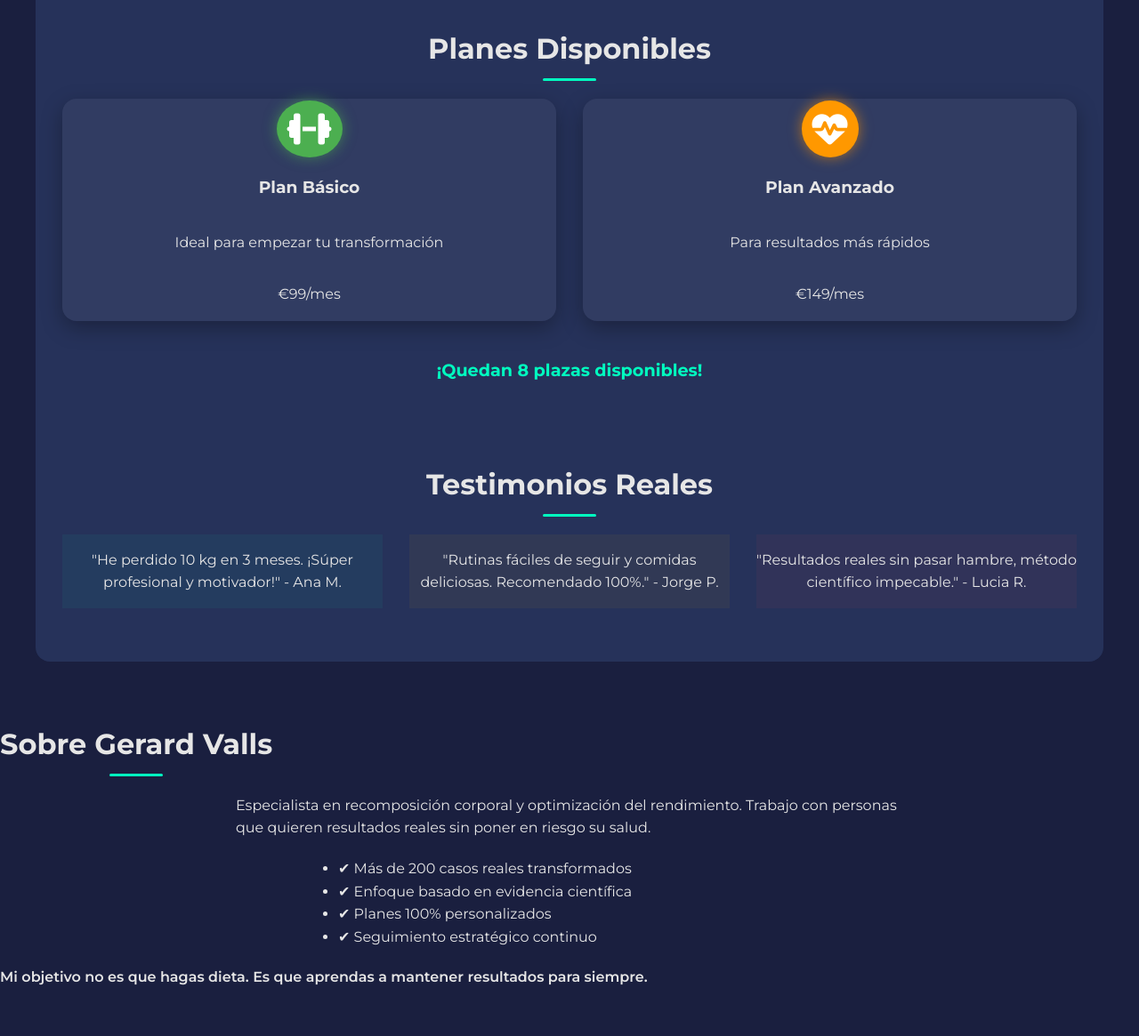
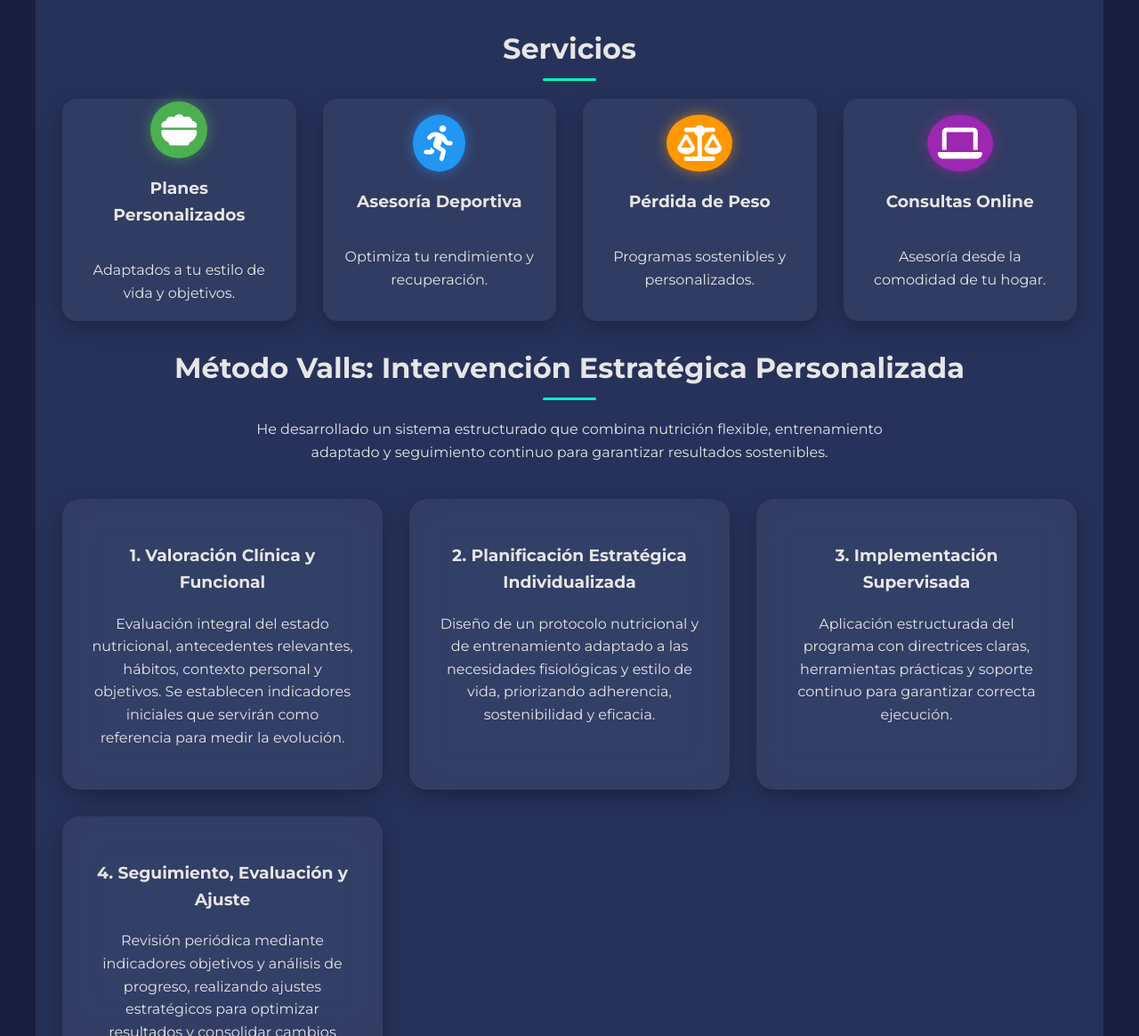
Before and after one commit to GerardValls25/Gerard, a plain HTML site: page index.html in a window 1280 px wide. Shown: the part 1635-2800 px from the top of the page at 89% size. Drawn offline with nearby package versions, Linux system fonts and the light colour scheme.

Commit message:
Update index.html

```diff
--- a/index.html
+++ b/index.html
@@ -484,7 +484,7 @@ body.light .icon-input {
 <body>
 <header>
   <img src="gerard.jpg" alt="Gerard Valls - Nutricionista Profesional" class="hero-fade" loading="lazy">
-<h1 class="hero-fade">Pierde grasa y gana músculo sin dejar de comer lo que más te gusta</h1>
+  <h1 class="hero-fade">Pierde grasa y gana músculo sin dejar de comer lo que mas te gusta</h1>
   <p class="hero-fade">Método estratégico basado en evidencia científica para resultados reales y sostenibles.</p>
   <div class="hero-fade" style="margin-bottom:20px;font-weight:600;color:var(--secondary);">⭐⭐⭐⭐⭐ 4.9/5 • Más de 200 transformaciones reales</div>
   <div class="hero-fade" style="display:flex;justify-content:center;gap:12px;flex-wrap:wrap;">
@@ -495,9 +495,8 @@ body.light .icon-input {
     Actualmente solo acepto <span id="header-plazas-num">8</span> nuevos clientes este mes.
   </p>
 </header>
-
 <nav>
-<a href="#planes">Planes</a>
+<a href="#servicios">Servicios</a>
 <a href="#testimonios">Testimonios</a>
 <a href="#consulta">Formulario</a>
 <a href="calculadora.html" target="_blank">Calculadora</a>
@@ -657,68 +656,155 @@ form.addEventListener("submit", (e) => {
 
 <main class="wrapper">
 
-<section id="planes">
-<h2>Planes Disponibles</h2>
+<!-- SERVICIOS -->
+<section id="servicios">
+<h2>Servicios</h2>
 <div class="services">
-  <div class="plan service">
+<div class="service">
 <div class="service-inner">
 <div class="service-front">
-        <i class="icon-planes fas fa-dumbbell"></i>
-        <h3>Plan Básico</h3>
-        <p>Ideal para empezar tu transformación</p>
-        <p class="precio">€99/mes</p>
+<i class="fas fa-bowl-food icon-planes"></i>
+<h3>Planes Personalizados</h3>
+<p>Adaptados a tu estilo de vida y objetivos.</p>
 </div>
 <div class="service-back">
 <ul>
-          <li>Rutina personalizada</li>
-          <li>Plan de comidas</li>
-          <li>Atención WhatsApp</li>
+<li>Evaluación inicial completa</li>
+<li>Plan nutricional flexible</li>
+<li>Seguimiento quincenal</li>
 </ul>
-        <button>Reservar Ahora</button>
+<button onclick="location.href='#consulta'">Solicitar</button>
 </div>
 </div>
 </div>
-  <div class="plan service">
+
+<div class="service">
 <div class="service-inner">
 <div class="service-front">
-        <i class="icon-peso fas fa-heartbeat"></i>
-        <h3>Plan Avanzado</h3>
-        <p>Para resultados más rápidos</p>
-        <p class="precio">€149/mes</p>
+<i class="fas fa-person-running icon-deporte"></i>
+<h3>Asesoría Deportiva</h3>
+<p>Optimiza tu rendimiento y recuperación.</p>
 </div>
 <div class="service-back">
 <ul>
-          <li>Rutina avanzada</li>
-          <li>Plan de comidas + sustituciones</li>
-          <li>Seguimiento semanal</li>
+<li>Plan de macronutrientes</li>
+<li>Recomendaciones de suplementación</li>
+<li>Ajuste de cargas de entrenamiento</li>
 </ul>
-        <button>Reservar Ahora</button>
+<button onclick="location.href='#consulta'">Solicitar</button>
 </div>
 </div>
 </div>
+
+<div class="service">
+<div class="service-inner">
+<div class="service-front">
+<i class="fas fa-scale-balanced icon-peso"></i>
+<h3>Pérdida de Peso</h3>
+<p>Programas sostenibles y personalizados.</p>
 </div>
-<div id="plazas-container" style="margin-top:40px;font-weight:bold;font-size:1.2rem;color:var(--danger);" aria-live="polite">
-<p id="contador-plazas"></p>
+<div class="service-back">
+<ul>
+<li>Reducción de grasa saludable</li>
+<li>Hábitos de alimentación duraderos</li>
+<li>Soporte psicológico</li>
+</ul>
+<button onclick="location.href='#consulta'">Solicitar</button>
+</div>
+</div>
+</div>
+
+<div class="service">
+<div class="service-inner">
+<div class="service-front">
+<i class="fas fa-laptop icon-online"></i>
+<h3>Consultas Online</h3>
+<p>Asesoría desde la comodidad de tu hogar.</p>
+</div>
+<div class="service-back">
+<ul>
+<li>Videollamadas semanales</li>
+<li>Soporte vía chat</li>
+<li>Material exclusivo</li>
+</ul>
+<button onclick="location.href='#consulta'">Solicitar</button>
+</div>
+</div>
+</div>
+
+</div>
+</section>
+<!-- FIN SERVICIOS -->
+
+<!-- PROCESO DE INTERVENCIÓN NUTRICIONAL -->
+<section id="metodologia">
+<h2>Método Valls: Intervención Estratégica Personalizada</h2>
+
+<p style="max-width:750px;margin:0 auto 40px;">
+He desarrollado un sistema estructurado que combina nutrición flexible,
+entrenamiento adaptado y seguimiento continuo para garantizar resultados sostenibles.
+</p>
+
+<div class="testimonios-container">
+
+  <div class="testimonio-card">
+    <h3>1. Valoración Clínica y Funcional</h3>
+    <p>
+    Evaluación integral del estado nutricional, antecedentes relevantes, hábitos, contexto
+    personal y objetivos. Se establecen indicadores iniciales que servirán como referencia
+    para medir la evolución.
+    </p>
+  </div>
+
+  <div class="testimonio-card">
+    <h3>2. Planificación Estratégica Individualizada</h3>
+    <p>
+    Diseño de un protocolo nutricional y de entrenamiento adaptado a las necesidades
+    fisiológicas y estilo de vida, priorizando adherencia, sostenibilidad y eficacia.
+    </p>
+  </div>
+
+  <div class="testimonio-card">
+    <h3>3. Implementación Supervisada</h3>
+    <p>
+    Aplicación estructurada del programa con directrices claras, herramientas prácticas
+    y soporte continuo para garantizar correcta ejecución.
+    </p>
+  </div>
+
+  <div class="testimonio-card">
+    <h3>4. Seguimiento, Evaluación y Ajuste</h3>
+    <p>
+    Revisión periódica mediante indicadores objetivos y análisis de progreso,
+    realizando ajustes estratégicos para optimizar resultados y consolidar cambios duraderos.
+    </p>
+  </div>
+
 </div>
 </section>
 
-<section id="testimonios" style="margin-top:60px;">
-<h2>Testimonios Reales</h2>
-<div class="services">
-  <div class="plan" style="background:rgba(0,255,192,0.05);">
-    <p>"He perdido 10 kg en 3 meses. ¡Súper profesional y motivador!" - Ana M.</p>
-  </div>
-  <div class="plan" style="background:rgba(255,191,0,0.05);">
-    <p>"Rutinas fáciles de seguir y comidas deliciosas. Recomendado 100%." - Jorge P.</p>
-  </div>
-  <div class="plan" style="background:rgba(255,77,77,0.05);">
-    <p>"Resultados reales sin pasar hambre, método científico impecable." - Lucia R.</p>
-  </div>
+<!-- BENEFICIOS INCLUIDOS -->
+<main class="wrapper">
+  <!-- SERVICIOS y otras secciones aquí ... OMITIDO PARA BREVEDAD ... -->
+
+  <section id="incluye-todos">
+    <h2>¿Qué incluyen todos los planes?</h2>
+    <ul>
+      <li><i class="fas fa-check-circle"></i> Rutina de Entrenamiento personalizada</li>
+      <li><i class="fas fa-check-circle"></i> Plan de Comidas Personalizado</li>
+      <li><i class="fas fa-check-circle"></i> Cambios de comidas y entrenamiento periódicos</li>
+      <li><i class="fas fa-check-circle"></i> Lista de compras descargable</li>
+      <li><i class="fas fa-check-circle"></i> Sustitución de alimentos</li>
+      <li><i class="fas fa-check-circle"></i> Adaptación a Alergias/intolerancias</li>
+      <li><i class="fas fa-check-circle"></i> Registro de Ejercicios y Progreso</li>
+      <li><i class="fas fa-check-circle"></i> Atención WhatsApp Online 24/7</li>
+    </ul>
+    <div id="plazas-container" style="max-width:850px;margin:40px auto;padding:30px;border-radius:24px;background:rgba(255,255,255,0.05);backdrop-filter:blur(20px);box-shadow:0 8px 25px rgba(0,0,0,0.3);text-align:center;color:var(--danger);font-weight:bold;font-size:1.2rem;" aria-live="polite">
+      <p id="contador-plazas"></p>
+      <p style="margin-top:12px;font-size:1rem;">RECUERDA: LAS PLAZAS SON LIMITADAS. ¡APROVECHA YA!</p>
     </div>
   </section>
-
 </main>
-
 <section id="sobre-mi">
 <h2>Sobre Gerard Valls</h2>
 
@@ -883,7 +969,7 @@ Tu transformación es un proceso acompañado, no te dejo solo.
 </main>
 
 <!-- BOTONES FIJOS -->
-<button class="scroll-btn" id="scrollTopBtn"><i class="fas fa-arrow-up"></i></button>
+<button id="scrollTopBtn"><i class="fas fa-arrow-up"></i></button>
 <a id="whatsappBtn" href="https://wa.me/tu-numero" target="_blank"><i class="fab fa-whatsapp"></i></a>
 
 <footer>
@@ -892,50 +978,104 @@ Tu transformación es un proceso acompañado, no te dejo solo.
 </footer>
 
 <script>
-// HERO FADE
+// --- HERO FADE ---
 document.addEventListener("DOMContentLoaded", () => {
   gsap.fromTo(".hero-fade",{opacity:0,y:20},{opacity:1,y:0,duration:1,stagger:0.3,ease:"power2.out"});
 });
 
-// SCROLL & WHATSAPP
-const scrollBtn=document.getElementById('scrollTopBtn');
-const whatsappBtn=document.getElementById('whatsappBtn');
-window.addEventListener('scroll',()=>{if(window.scrollY>300){scrollBtn.classList.add('show'); whatsappBtn.classList.add('show');}else{scrollBtn.classList.remove('show'); whatsappBtn.classList.remove('show');}});
-scrollBtn.addEventListener('click',()=>window.scrollTo({top:0,behavior:'smooth'}));
+// --- BOTONES SCROLL & WHATSAPP ---
+const scrollBtn = document.getElementById('scrollTopBtn');
+const whatsappBtn = document.getElementById('whatsappBtn');
+window.addEventListener('scroll', () => {
+  if(window.scrollY>300){scrollBtn.classList.add('show'); whatsappBtn.classList.add('show');}
+  else{scrollBtn.classList.remove('show'); whatsappBtn.classList.remove('show');}
+});
+scrollBtn.addEventListener('click', ()=>window.scrollTo({top:0,behavior:'smooth'}));
 
-// PLAZAS DINÁMICAS
-const PLAZAS_INICIALES=8;
-let plazas=parseInt(localStorage.getItem('plazas')||PLAZAS_INICIALES);
-const mesActual=new Date().getMonth();
-if(parseInt(localStorage.getItem('mesPlazas'))!==mesActual){plazas=PLAZAS_INICIALES; localStorage.setItem('mesPlazas',mesActual); localStorage.setItem('plazas',plazas);}
-const contador=document.getElementById("contador-plazas");
-const headerPlazasNum=document.getElementById("header-plazas-num");
-const contenedorPlazas=document.getElementById("plazas-container");
-const botonesServicios=Array.from(document.querySelectorAll(".service-back button"));
-let clickLocked=false;
+// --- PLAZAS DINÁMICAS ---
+const PLAZAS_INICIALES = 8;
+let plazas = parseInt(localStorage.getItem('plazas') || PLAZAS_INICIALES);
+const mesActual = new Date().getMonth();
+if(parseInt(localStorage.getItem('mesPlazas'))!==mesActual){
+  plazas = PLAZAS_INICIALES;
+  localStorage.setItem('mesPlazas', mesActual);
+  localStorage.setItem('plazas', plazas);
+}
+const contador = document.getElementById("contador-plazas");
+const headerPlazasNum = document.getElementById("header-plazas-num");
+const contenedorPlazas = document.getElementById("plazas-container");
+const botonesServicios = Array.from(document.querySelectorAll(".service-back button"));
+let clickLocked = false;
 
 function actualizarPlazas(){
-  if(plazas>3){contador.innerHTML=`<span style="color:var(--success);font-weight:bold;">¡Quedan ${plazas} plazas disponibles!</span>`; quitarGlow();}
-  else if(plazas>0){contador.innerHTML=`<span class="blink" style="color:var(--danger);font-weight:bold;">⚠️ ¡Solo quedan ${plazas} plazas!</span>`; aplicarGlow();}
-  else{contador.innerHTML=`<span style="color:red;font-weight:bold;">❌ Todas las plazas están ocupadas.<br>👉 Lista de espera disponible.</span>`; bloquearBotones(); quitarGlow();}
-  actualizarHeader(); localStorage.setItem('plazas',plazas);
+  if(plazas>3){
+    contador.innerHTML=`<span style="color:var(--success);font-weight:bold;">¡Quedan ${plazas} plazas disponibles!</span>`;
+    quitarGlow();
+  } else if(plazas>0){
+    contador.innerHTML=`<span class="blink" style="color:var(--danger);font-weight:bold;">⚠️ ¡Solo quedan ${plazas} plazas!</span>`;
+    aplicarGlow();
+  } else{
+    contador.innerHTML=`<span style="color:red;font-weight:bold;">❌ Todas las plazas están ocupadas.<br>👉 Lista de espera disponible.</span>`;
+    bloquearBotones();
+    quitarGlow();
   }
+  actualizarHeader();
+  localStorage.setItem('plazas', plazas);
+}
+
 function actualizarHeader(){
-  if(plazas>0){headerPlazasNum.textContent=plazas; if(plazas<=3){headerPlazasNum.classList.add("blink"); headerPlazasNum.style.color="var(--danger)";} else{headerPlazasNum.classList.remove("blink"); headerPlazasNum.style.color="";}}
-  else{document.getElementById("header-plazas").innerHTML="❌ Este mes las plazas están completas. Lista de espera abierta.";}
+  if(plazas>0){
+    headerPlazasNum.textContent=plazas;
+    if(plazas<=3){headerPlazasNum.classList.add("blink"); headerPlazasNum.style.color= "var(--danger)";}
+    else{headerPlazasNum.classList.remove("blink"); headerPlazasNum.style.color="";}
+  }else{document.getElementById("header-plazas").innerHTML="❌ Este mes las plazas están completas. Lista de espera abierta.";}
 }
-function reducirPlaza(){if(plazas<=0||clickLocked)return; clickLocked=true; plazas--; actualizarPlazas(); lanzarConfeti(40); setTimeout(()=>clickLocked=false,1000);}
-function bloquearBotones(){botonesServicios.forEach(btn=>{btn.disabled=true; btn.style.opacity="0.5"; btn.textContent="Lista de espera"; btn.setAttribute("aria-disabled","true");}); quitarGlow();}
+
+function reducirPlaza(){
+  if(plazas<=0 || clickLocked) return;
+  clickLocked=true;
+  plazas--;
+  actualizarPlazas();
+  lanzarConfeti(40);
+  setTimeout(()=>clickLocked=false,1000);
+}
+
+function bloquearBotones(){
+  botonesServicios.forEach(btn=>{btn.disabled=true; btn.style.opacity="0.5"; btn.textContent="Lista de espera"; btn.setAttribute("aria-disabled","true");});
+  quitarGlow();
+}
+
 let glowTween=null, botonesTween=null;
-function aplicarGlow(){if(!glowTween){contenedorPlazas.classList.add("glow-urgente"); glowTween=gsap.fromTo(contenedorPlazas,{scale:1},{scale:1.05,yoyo:true,repeat:-1,duration:0.6,ease:"power1.inOut"});}
-if(!botonesTween){botonesTween=gsap.to(botonesServicios.filter(b=>!b.disabled),{scale:1.1,yoyo:true,repeat:-1,duration:0.6,ease:"power1.inOut",stagger:0.1});}}
+function aplicarGlow(){
+  if(!glowTween){contenedorPlazas.classList.add("glow-urgente"); glowTween=gsap.fromTo(contenedorPlazas,{scale:1},{scale:1.05,yoyo:true,repeat:-1,duration:0.6,ease:"power1.inOut"});}
+  if(!botonesTween){botonesTween=gsap.to(botonesServicios.filter(b=>!b.disabled),{scale:1.1,yoyo:true,repeat:-1,duration:0.6,ease:"power1.inOut",stagger:0.1});}
+}
 function quitarGlow(){if(glowTween){glowTween.kill();glowTween=null; contenedorPlazas.classList.remove("glow-urgente"); contenedorPlazas.style.transform="scale(1)";} if(botonesTween){botonesTween.kill();botonesTween=null; botonesServicios.forEach(b=>b.style.transform="scale(1)");}}
-function mostrarFeedback(btn,mensaje="¡Plaza reservada!"){const feedback=document.createElement("span"); feedback.textContent=mensaje; Object.assign(feedback.style,{position:"absolute",top:"-30px",left:"50%",transform:"translateX(-50%)",background:"#00ffc0",color:"#000",padding:"6px 12px",borderRadius:"12px",fontWeight:"600",fontSize:"0.85rem",boxShadow:"0 4px 12px rgba(0,0,0,0.3)",opacity:"0",pointerEvents:"none",zIndex:"1000"}); btn.style.position="relative"; btn.appendChild(feedback); gsap.to(feedback,{opacity:1,y:-10,duration:0.5,ease:"back.out(1.7)"}); setTimeout(()=>{gsap.to(feedback,{opacity:0,y:-30,duration:0.4,ease:"power1.in",onComplete:()=>feedback.remove()});},800);}
-function lanzarConfeti(cantidad=30){for(let i=0;i<cantidad;i++){const confeti=document.createElement("div"); confeti.innerHTML="🎉"; Object.assign(confeti.style,{position:"fixed",top:"0",left:Math.random()*window.innerWidth+"px",fontSize:Math.random()*18+12+"px",zIndex:"9999",pointerEvents:"none"}); document.body.appendChild(confeti); gsap.to(confeti,{y:window.innerHeight+50,rotation:Math.random()*720,duration:2+Math.random(),ease:"power1.in",onComplete:()=>confeti.remove()});}}
-botonesServicios.forEach(btn=>btn.addEventListener("click",()=>{reducirPlaza(); mostrarFeedback(btn);}));
+
+function mostrarFeedback(btn,mensaje="¡Plaza reservada!"){
+  const feedback=document.createElement("span");
+  feedback.textContent=mensaje;
+  Object.assign(feedback.style,{position:"absolute",top:"-30px",left:"50%",transform:"translateX(-50%)",background:"#00ffc0",color:"#000",padding:"6px 12px",borderRadius:"12px",fontWeight:"600",fontSize:"0.85rem",boxShadow:"0 4px 12px rgba(0,0,0,0.3)",opacity:"0",pointerEvents:"none",zIndex:"1000"});
+  btn.style.position="relative"; btn.appendChild(feedback);
+  gsap.to(feedback,{opacity:1,y:-10,duration:0.5,ease:"back.out(1.7)"}); gsap.to(feedback,{opacity:0,y:-30,duration:0.5,delay:2,onComplete:()=>feedback.remove()});
+}
+
+function lanzarConfeti(cantidad=50){
+  const colors=["#00ffc0","#ffbf00","#ff4d4d","#00bfff","#ff00c8"];
+  for(let i=0;i<cantidad;i++){
+    const conf=document.createElement("div");
+    conf.style.cssText=`position:fixed;width:8px;height:8px;background:${colors[Math.floor(Math.random()*colors.length)]};top:-10px;left:${Math.random()*window.innerWidth}px;opacity:0.9;border-radius:50%;pointer-events:none;`;
+    document.body.appendChild(conf);
+    gsap.to(conf,{y:window.innerHeight+50,rotation:Math.random()*360,duration:2+Math.random()*2,ease:"power1.out",onComplete:()=>conf.remove()});
+  }
+}
+
+document.body.addEventListener("click",e=>{
+  const btn=e.target.closest(".service-back button");
+  if(btn && !btn.disabled){reducirPlaza(); mostrarFeedback(btn);}
+});
 
 actualizarPlazas();
 </script>
-
 </body>
 </html>
```
Lines whose indentation alone changed are shown as unchanged.
